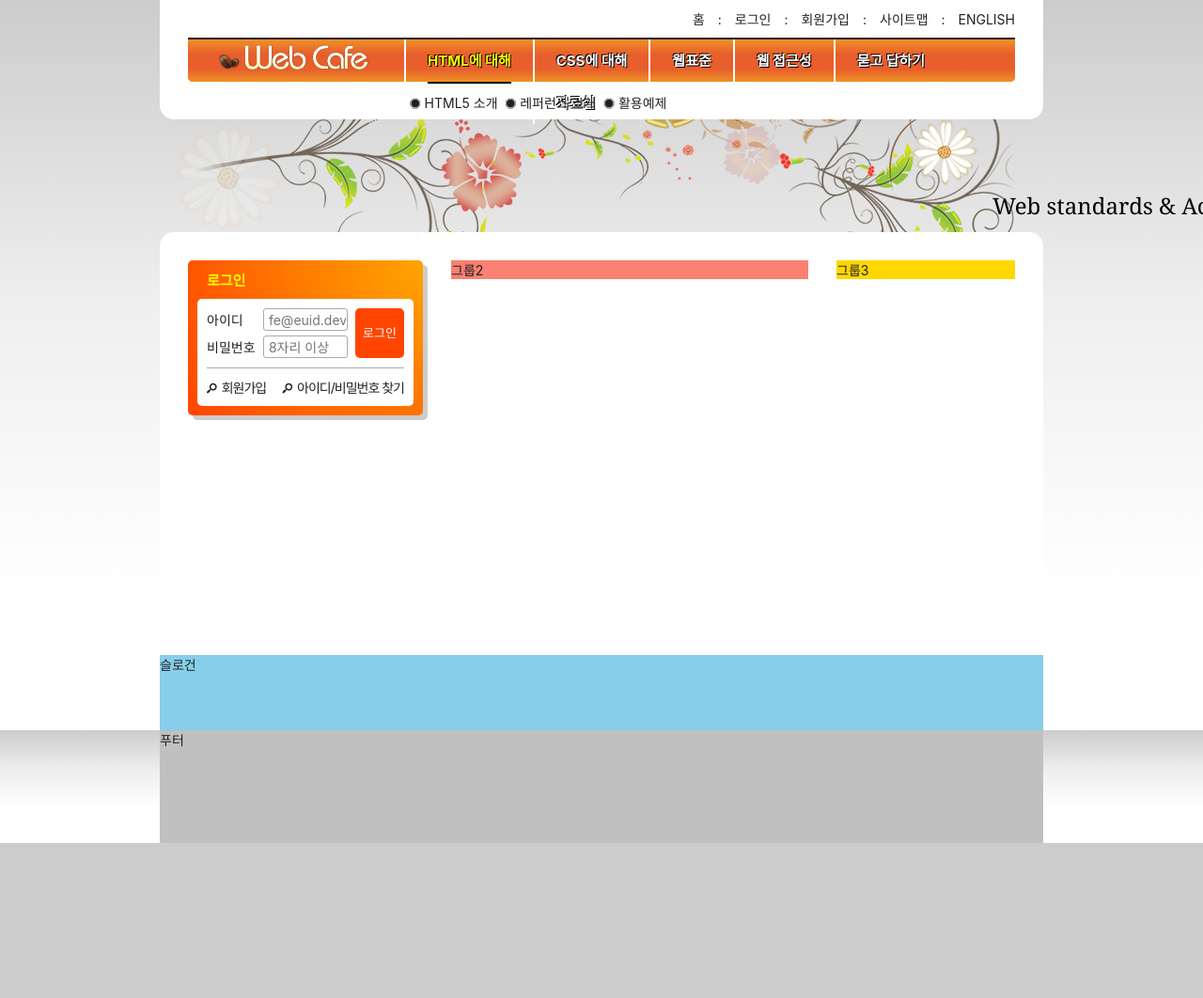
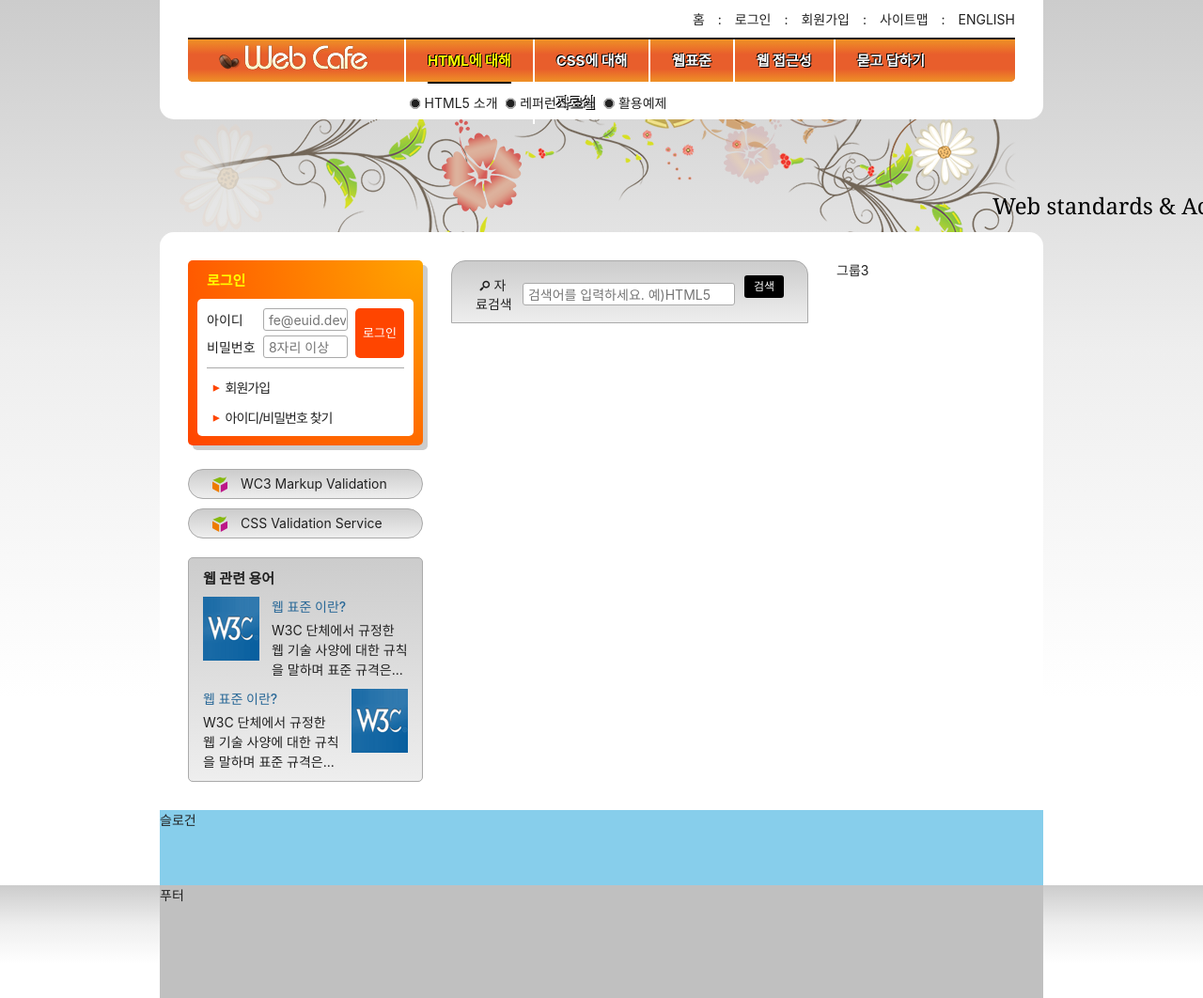
Before and after one commit to djswns7/HTML5, a plain HTML site: page HTML5/index.html in a window 1280 px wide. Shown: the top 1062 px of the page at 94% size. Before the commit the page ends 897 px from the top, so only its background shows below. Drawn offline with Linux system fonts and the light colour scheme; a web font is replaced by a local one.

Commit message:
12월 12일 오전

```diff
--- a/HTML5/index.html
+++ b/HTML5/index.html
@@ -139,7 +139,7 @@
     <div class="group group1">
       <section class="login">
         <h2 class="login-title">로그인</h2>
-        <form method="POST" action="https://formspree.io/f/mzbwnaak" class="login-form">
+        <form method="POST" action="https://formspree.io/seulbinim@gmail.com" class="login-form">
           <fieldset>
             <legend>회원 로그인 폼</legend>
             <div class="user-email">
@@ -154,12 +154,62 @@
           </fieldset>
         </form>
         <ul class="sign">
-          <li><a href="/">회원가입</a></li>
-          <li><a href="/">아이디/비밀번호 찾기</a></li>
+          <li><a href="/" class="icon-right-dir">회원가입</a></li>
+          <li><a href="/" class="icon-right-dir">아이디/비밀번호 찾기</a></li>
         </ul>
       </section>
+      <h2 class="a11y-hidden">유효성 검사 배너</h2>
+      <ul class="validation-list">
+        <li>
+          <a href="/" target="_blank" rel="noopener noreferrer" title="마크업 유효성검사 사이트로 이동 (새창)">
+            WC3 Markup Validation
+          </a>
+        </li>
+        <li>
+          <a href="/" target="_blank" rel="noopener noreferrer" title="CSS 유효성검사 사이트로 이동 (새창)">
+            CSS Validation Service
+          </a>
+        </li>
+      </ul>
+      <section class="term">
+        <h2 class="term-title">웹 관련 용어</h2>
+        <dl class="term-list">
+          <div>
+            <dt class="term-list-subject">웹 표준 이란?</dt>
+            <dd class="term-list-thumbnail">
+              <img src="./assets/web_standards.gif" alt="W3C 로고" />
+            </dd>
+            <dd class="term-list-brief">
+              W3C 단체에서 규정한 웹 기술 사양에 대한 규칙을 말하며 표준 규격은...
+            </dd>
+          </div>
+          <div class="cross">
+            <dt class="term-list-subject">웹 표준 이란?</dt>
+            <dd class="term-list-thumbnail">
+              <img src="./assets/web_standards.gif" alt="W3C 로고" />
+            </dd>
+            <dd class="term-list-brief">
+              W3C 단체에서 규정한 웹 기술 사양에 대한 규칙을 말하며 표준 규격은...
+            </dd>
+          </div>
+        </dl>
+      </section>
     </div>
-    <div class="group group2">그룹2</div>
+    <div class="group group2">
+      <h2 class="a11y-hidden">검색</h2>
+      <form method="POST" action="https://formspree.io/seulbinim@gmail.com" class="search-form">
+        <fieldset>
+          <legend>검색 폼</legend>
+          <div class="search-form-inner">
+            <div class="form-group">
+              <label for="search" class="form-group-label"><span class="icon-search" aria-hidden="true"></span>자료검색</label>
+              <input type="search" id="search" class="form-group-input" required placeholder="검색어를 입력하세요. 예)HTML5" />
+            </div>
+            <button type="submit" class="search-button button-fill button">검색</button>
+          </div>
+        </fieldset>
+      </form>
+    </div>
     <div class="group group3">그룹3</div>
   </main>
   <article class="slogan">슬로건</article>
--- a/HTML5/styles/style.css
+++ b/HTML5/styles/style.css
@@ -288,12 +288,11 @@ body {
 }
 
 .group2 {
-  background-color: salmon;
   width: 380px;
+  height: 300px;
 }
 
 .group3 {
-  background-color: gold;
   width: 190px;
 }
 
@@ -360,45 +359,154 @@ body {
   background-color: #fff;
   border-radius: 0 0 5px 5px;
   padding: 4px 10px;
-  overflow: hidden;
-  display: flex;
-  flex-flow: row nowrap;
-  justify-content: space-between;
+}
+.sign li {
+  display: inline-block;
 }
 
-.sign a{
-  display: block;
+.sign li:first-child {
+  margin-right: 16px;
+}
+
+.sign a {
+  display: inline-block;
   padding: 6px 0;
   letter-spacing: -1px;
 }
 
-.sign a::before{
-  content: "\e803";
-  font-family: fontello;
-  margin-right: 6px;
+.sign a::before {
+  color: orangered;
 }
 
-/* .sign {
-  background-color: #fff;
-  border-radius: 0 0 5px 5px;
-  padding: 0 10px 10px 10px;
-  overflow: hidden;
-  font-size: 0;
+/* 유효성 검사 배너 */
+.validation-list {
+  margin-top: 25px;
 }
 
-.sign li{
-  display: inline-block;
+.validation-list li {
   margin-top: 10px;
-  font-size: 14px;
 }
 
-.sign a{
-  display: inline-block;
+.validation-list a {
+  background: url("./images/validation_icon.png") no-repeat 25px 50%,
+    #ccc linear-gradient(to bottom, #ccc, #eee);
+  padding: 0 15px 0 55px;
+  border-radius: 30px;
+  line-height: 30px;
+  border: 1px solid #aaa;
+  cursor: pointer;
+  display: block;
 }
 
-.sign li:nth-child(2){
-  margin-left: 10px;
-} */
+.validation-list a:hover,
+.validation-list a:focus {
+  color: #f00;
+}
+
+/* 웹 관련 용어 */
+.term {
+  margin-top: 20px;
+  border: 1px solid #aaa;
+  border-radius: 5px;
+  padding: 10px 15px;
+  background: #ccc linear-gradient(to bottom, #ccc, #eee);
+}
+
+.term-title {
+  font-size: 1.5rem;
+  font-weight: 700;
+}
+
+.term-list {
+  margin-top: 10px;
+}
+
+.term-list div {
+  margin-top: 10px;
+  display: flow-root;
+}
+
+.term-list-subject,
+.term-list-brief {
+  float: right;
+  width: 145px;
+}
+
+.term-list-subject {
+  color: #296897;
+  font-weight: 500;
+}
+
+.term-list-thumbnail {
+  float: left;
+}
+
+.term-list-thumbnail img {
+  vertical-align: middle;
+}
+
+.term-list-brief {
+  margin-top: 5px;
+  line-height: 1.5;
+}
+
+.cross .term-list-subject,
+.cross .term-list-brief {
+  float: left;
+}
+
+.cross .term-list-thumbnail {
+  float: right;
+}
+
+/* 검색 폼 */
+.search-form {
+  background: #ccc linear-gradient(to bottom, #ccc, #eee);
+  border: 1px solid #aaa;
+  border-radius: 15px 15px 0 0;
+  padding: 15px 25px 10px;
+  /* width: 300px; */
+}
+
+.search-form-inner {
+  /* background-color: yellow; */
+  display: flex;
+  flex-flow: row nowrap;
+}
+
+.form-group {
+  /* background-color: pink; */
+  flex-grow: 1;
+  display: flex;
+  flex-flow: row nowrap;
+  align-items: center;
+  padding-right: 10px;
+}
+.form-group-label {
+  /* background-color: lime; */
+  /* white-space: nowrap; */
+  margin-right: 10px;
+}
+.form-group-input {
+  border: 1px solid #aaa;
+  border-radius: 3px;
+  height: 24px;
+  padding: 1px 1px 1px 5px;
+  flex-grow: 1;
+  /* min-width: 0;
+  max-width: 100%; */
+}
+
+.search-button {
+  white-space: nowrap;
+  background-color: #000;
+  color: #fff;
+  height: 24px;
+  border: 0;
+  border-radius: 3px;
+  padding: 0 10px;
+  font-size: 1.2rem;
+}
 
 /* 슬로건 */
 .slogan {
```
